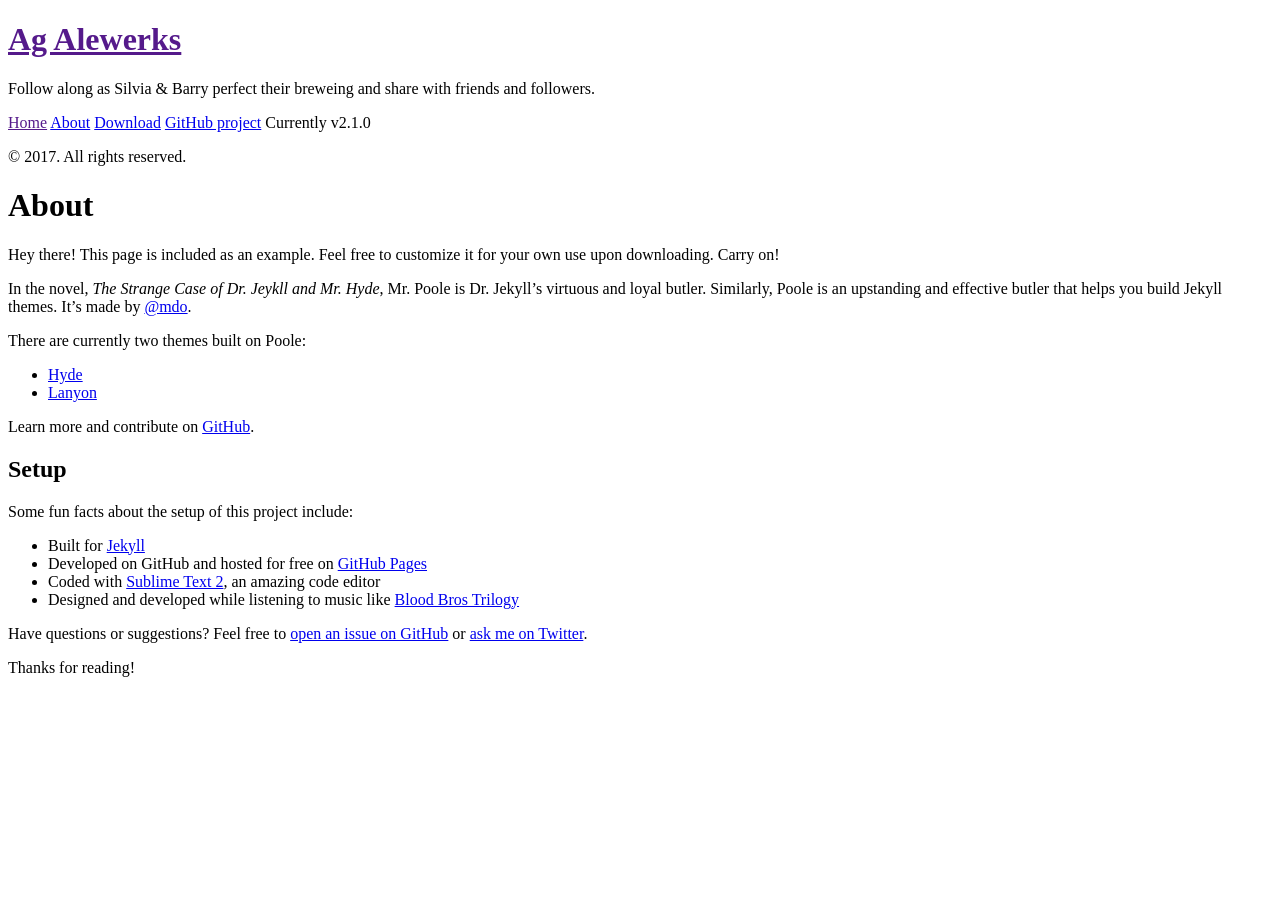
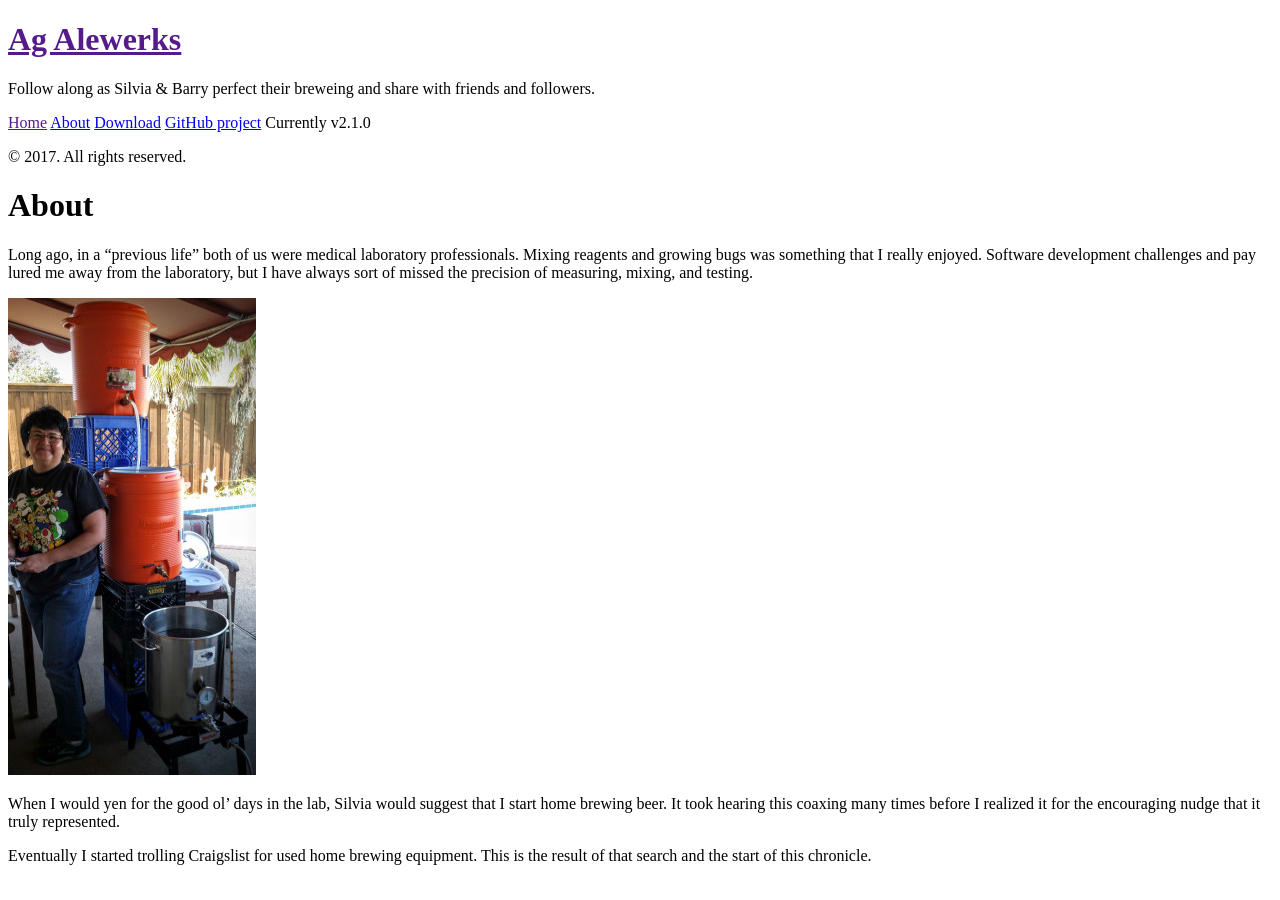
Before and after one commit to AgAlewerks/agalewerks.github.io, a Jekyll site: the page built from about.md, in a window 1280 px wide. Built offline with Jekyll 4.4.1, drawn with Linux system fonts in a browser that asks for light colours.

Commit message:
updated the about page.

```diff
--- a/about.md
+++ b/about.md
@@ -3,28 +3,11 @@ layout: page
 title: About
 ---
 
-<p class="message">
-  Hey there! This page is included as an example. Feel free to customize it for your own use upon downloading. Carry on!
-</p>
+Long ago, in a “previous life” both of us were medical laboratory professionals. Mixing reagents and growing bugs was something that I really enjoyed. Software development challenges and pay lured me away from the laboratory, but I have always sort of missed the precision of measuring, mixing, and testing.
 
-In the novel, *The Strange Case of Dr. Jeykll and Mr. Hyde*, Mr. Poole is Dr. Jekyll's virtuous and loyal butler. Similarly, Poole is an upstanding and effective butler that helps you build Jekyll themes. It's made by [@mdo](https://twitter.com/mdo).
+![Alt text](/public/images/brewing_rig.jpg)
 
-There are currently two themes built on Poole:
 
-* [Hyde](http://hyde.getpoole.com)
-* [Lanyon](http://lanyon.getpoole.com)
+When I would yen for the good ol’ days in the lab, Silvia would suggest that I start home brewing beer. It took hearing this coaxing many times before I realized it for the encouraging nudge that it truly represented.
 
-Learn more and contribute on [GitHub](https://github.com/poole).
-
-## Setup
-
-Some fun facts about the setup of this project include:
-
-* Built for [Jekyll](http://jekyllrb.com)
-* Developed on GitHub and hosted for free on [GitHub Pages](https://pages.github.com)
-* Coded with [Sublime Text 2](http://sublimetext.com), an amazing code editor
-* Designed and developed while listening to music like [Blood Bros Trilogy](https://soundcloud.com/maddecent/sets/blood-bros-series)
-
-Have questions or suggestions? Feel free to [open an issue on GitHub](https://github.com/poole/issues/new) or [ask me on Twitter](https://twitter.com/mdo).
-
-Thanks for reading!
+Eventually I started trolling Craigslist for used home brewing equipment. This is the result of that search and the start of this chronicle.
```
